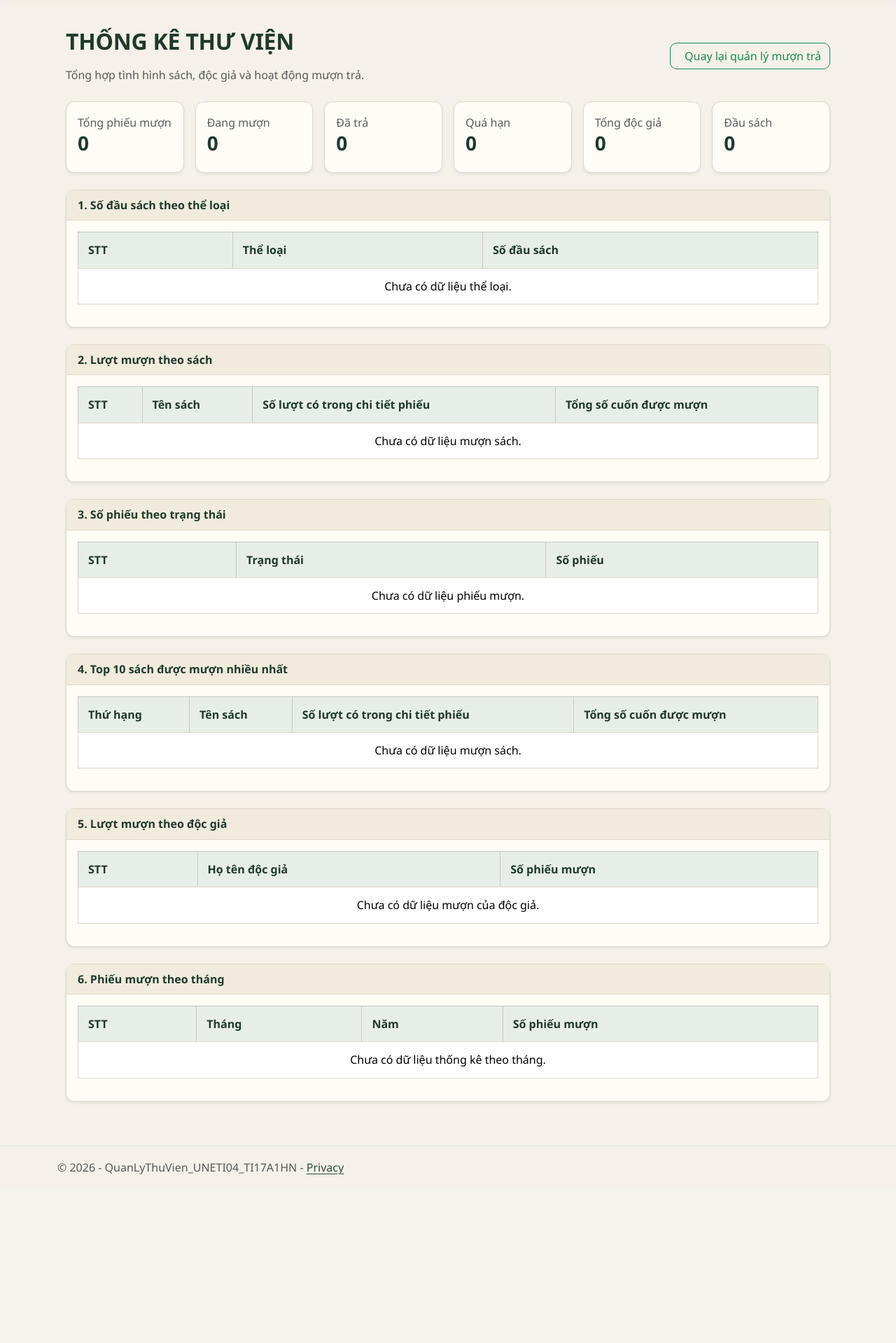
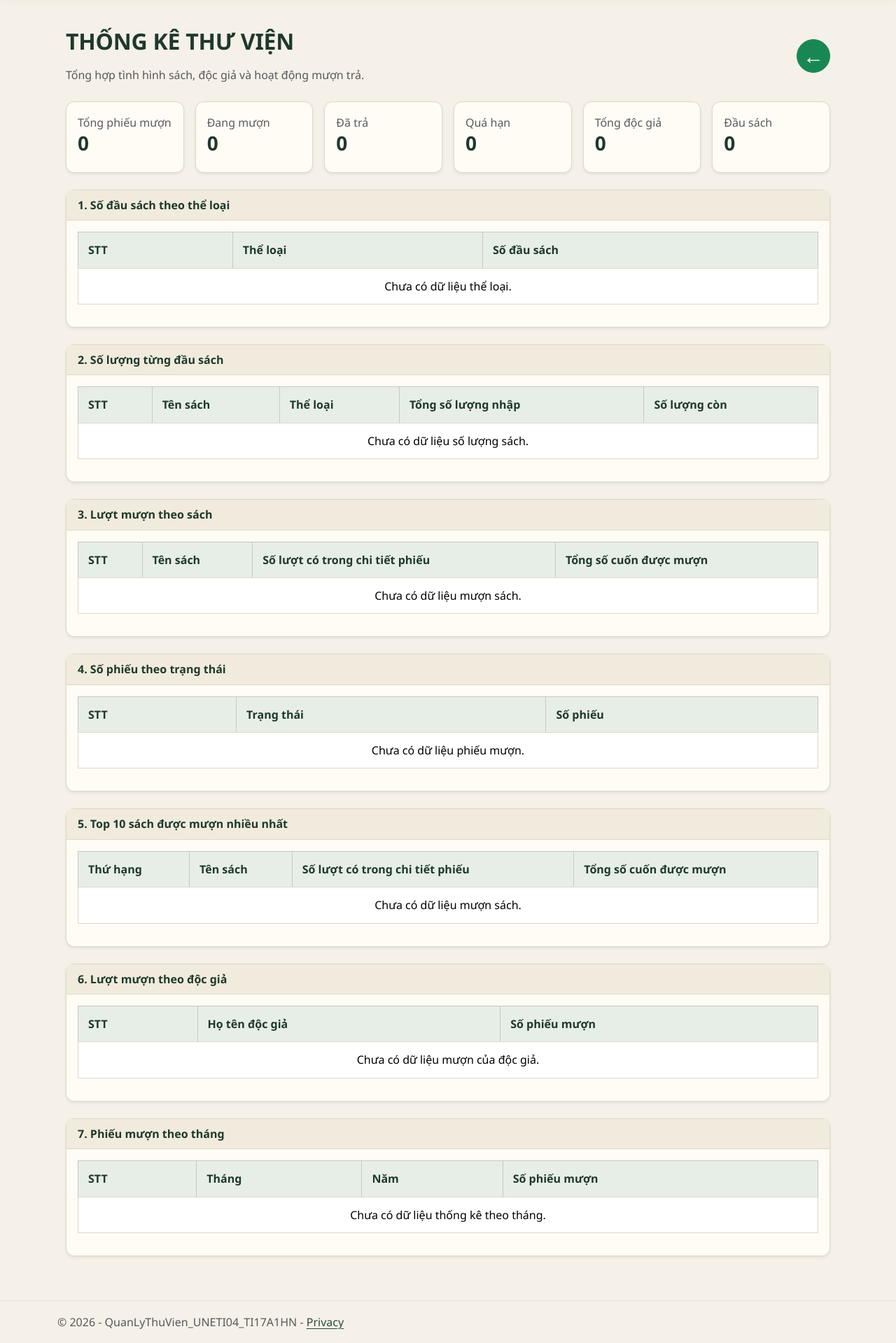
Before and after one commit to LgwMjnh/QuanLyThuVien_UNETI04_TI17A1HN, an ASP.NET Core app: page /ThongKe in a window 1280 px wide. Shown: the part 60-1979 px from the top of the page at 70% size. Before the commit the page ends 1738 px from the top, so only its background shows below. Run offline with ASP.NET Core 8, Linux system fonts and the light colour scheme; style sheets or scripts are compiled from the project's sources.

Commit message:
[NCH]-hop_nhat code

```diff
--- a/Controllers/ThongKeController.cs
+++ b/Controllers/ThongKeController.cs
@@ -51,13 +51,32 @@ namespace QuanLyThuVien_UNETI04_TI17A1HN.Controllers
                 .Select(t => new SachTheoTheLoaiThongKe
                 {
                     TenTheLoai = t.TenTheLoai,
+
                     SoDauSach = _context.Sachs.Count(
                         s => s.MaTheLoai == t.MaTheLoai)
                 })
                 .OrderByDescending(x => x.SoDauSach)
                 .ToListAsync();
 
-            // Báo cáo 2: Lượt mượn theo sách
+            // Báo cáo 2: Số lượng của từng đầu sách
+            model.SoLuongTungSach = await _context.Sachs
+                .AsNoTracking()
+                .Join(
+                    _context.TheLoais.AsNoTracking(),
+                    s => s.MaTheLoai,
+                    t => t.MaTheLoai,
+                    (s, t) => new SoLuongTungSachThongKe
+                    {
+                        TenSach = s.TenSach,
+                        TenTheLoai = t.TenTheLoai,
+                        SoLuong = s.SoLuong,
+                        SoLuongCon = s.SoLuongCon
+                    })
+                .OrderBy(x => x.TenTheLoai)
+                .ThenBy(x => x.TenSach)
+                .ToListAsync();
+
+            // Báo cáo 3: Lượt mượn theo sách
             var thongKeSach = await _context.ChiTietPhieuMuons
                 .AsNoTracking()
                 .GroupBy(ct => ct.MaSach)
@@ -82,7 +101,7 @@ namespace QuanLyThuVien_UNETI04_TI17A1HN.Controllers
 
             model.LuotMuonTheoSach = thongKeSach;
 
-            // Báo cáo 3: Số phiếu theo trạng thái
+            // Báo cáo 4: Số phiếu theo trạng thái
             model.PhieuTheoTrangThai = await _context.PhieuMuons
                 .AsNoTracking()
                 .GroupBy(p => p.TrangThai)
@@ -94,17 +113,17 @@ namespace QuanLyThuVien_UNETI04_TI17A1HN.Controllers
                 .OrderByDescending(x => x.SoPhieu)
                 .ToListAsync();
 
-            // Báo cáo 4: Top 10 sách được mượn nhiều nhất
+            // Báo cáo 5: Top 10 sách được mượn nhiều nhất
             model.TopSachMuonNhieuNhat = thongKeSach
                 .Take(10)
                 .ToList();
 
-            // Giữ thuộc tính dạng chuỗi để tương thích với Module 3.
+            // Giữ thuộc tính dạng chuỗi để tương thích với Module 3
             model.SachMuonNhieuNhat = thongKeSach
                 .Select(x => x.TenSach)
                 .FirstOrDefault() ?? "Chưa có dữ liệu";
 
-            // Báo cáo 5: Số phiếu mượn theo độc giả
+            // Báo cáo 6: Số phiếu mượn theo độc giả
             model.LuotMuonTheoDocGia = await _context.PhieuMuons
                 .AsNoTracking()
                 .GroupBy(p => p.MaDocGia)
@@ -125,7 +144,7 @@ namespace QuanLyThuVien_UNETI04_TI17A1HN.Controllers
                 .OrderByDescending(x => x.SoLuotMuon)
                 .ToListAsync();
 
-            // Báo cáo 6: Số phiếu mượn theo tháng
+            // Báo cáo 7: Số phiếu mượn theo tháng
             model.PhieuMuonTheoThang = await _context.PhieuMuons
                 .AsNoTracking()
                 .GroupBy(p => new
--- a/Views/ThongKe/Index.cshtml
+++ b/Views/ThongKe/Index.cshtml
@@ -16,9 +16,11 @@
 
         <a asp-controller="MuonTra"
            asp-action="Index"
-           class="btn btn-outline-success">
-            <i class="bi bi-arrow-left-circle me-2"></i>
-            Quay lại quản lý mượn trả
+           class="btn btn-success rounded-circle d-inline-flex align-items-center justify-content-center"
+           style="width: 48px; height: 48px; font-size: 30px; font-weight: bold; text-decoration: none; line-height: 1;"
+           title="Quay lại quản lý mượn trả"
+           aria-label="Quay lại quản lý mượn trả">
+            <span aria-hidden="true">←</span>
         </a>
     </div>
 
@@ -119,10 +121,54 @@
         </div>
     </div>
 
-    <!-- 2. LƯỢT MƯỢN THEO SÁCH -->
+    <!-- 2. SỐ LƯỢNG TỪNG ĐẦU SÁCH -->
     <div class="card shadow-sm mb-4">
         <div class="card-header fw-bold">
-            2. Lượt mượn theo sách
+            2. Số lượng từng đầu sách
+        </div>
+        <div class="card-body table-responsive">
+            <table class="table table-bordered table-hover">
+                <thead class="table-light">
+                    <tr>
+                        <th>STT</th>
+                        <th>Tên sách</th>
+                        <th>Thể loại</th>
+                        <th>Tổng số lượng nhập</th>
+                        <th>Số lượng còn</th>
+                    </tr>
+                </thead>
+                <tbody>
+                    @if (Model.SoLuongTungSach == null || Model.SoLuongTungSach.Count == 0)
+                    {
+                        <tr>
+                            <td colspan="5" class="text-center">
+                                Chưa có dữ liệu số lượng sách.
+                            </td>
+                        </tr>
+                    }
+                    else
+                    {
+                        var stt = 0;
+                        foreach (var item in Model.SoLuongTungSach)
+                        {
+                            <tr>
+                                <td>@(++stt)</td>
+                                <td>@item.TenSach</td>
+                                <td>@item.TenTheLoai</td>
+                                <td>@item.SoLuong</td>
+                                <td>@item.SoLuongCon</td>
+                            </tr>
+                        }
+                    }
+                </tbody>
+            </table>
+        </div>
+    </div>
+
+    <!-- 3. LƯỢT MƯỢN THEO SÁCH -->
+    <div class="card shadow-sm mb-4">
+        <div class="card-header fw-bold">
+            3. Lượt mượn theo sách
         </div>
         <div class="card-body table-responsive">
             <table class="table table-bordered table-hover">
@@ -161,10 +207,10 @@
         </div>
     </div>
 
-    <!-- 3. SỐ PHIẾU THEO TRẠNG THÁI -->
+    <!-- 4. SỐ PHIẾU THEO TRẠNG THÁI -->
     <div class="card shadow-sm mb-4">
         <div class="card-header fw-bold">
-            3. Số phiếu theo trạng thái
+            4. Số phiếu theo trạng thái
         </div>
         <div class="card-body table-responsive">
             <table class="table table-bordered table-hover">
@@ -201,10 +247,10 @@
         </div>
     </div>
 
-    <!-- 4. TOP 10 SÁCH ĐƯỢC MƯỢN NHIỀU NHẤT -->
+    <!-- 5. TOP 10 SÁCH ĐƯỢC MƯỢN NHIỀU NHẤT -->
     <div class="card shadow-sm mb-4">
         <div class="card-header fw-bold">
-            4. Top 10 sách được mượn nhiều nhất
+            5. Top 10 sách được mượn nhiều nhất
         </div>
         <div class="card-body table-responsive">
             <table class="table table-bordered table-hover">
@@ -243,10 +289,10 @@
         </div>
     </div>
 
-    <!-- 5. LƯỢT MƯỢN THEO ĐỘC GIẢ -->
+    <!-- 6. LƯỢT MƯỢN THEO ĐỘC GIẢ -->
     <div class="card shadow-sm mb-4">
         <div class="card-header fw-bold">
-            5. Lượt mượn theo độc giả
+            6. Lượt mượn theo độc giả
         </div>
         <div class="card-body table-responsive">
             <table class="table table-bordered table-hover">
@@ -283,10 +329,10 @@
         </div>
     </div>
 
-    <!-- 6. PHIẾU MƯỢN THEO THÁNG -->
+    <!-- 7. PHIẾU MƯỢN THEO THÁNG -->
     <div class="card shadow-sm mb-4">
         <div class="card-header fw-bold">
-            6. Phiếu mượn theo tháng
+            7. Phiếu mượn theo tháng
         </div>
         <div class="card-body table-responsive">
             <table class="table table-bordered table-hover">
```
Also changed, not shown: Models/ThongKeViewModel.cs (+26 -6 lines), Views/MuonTra/Create.cshtml (+7 -5 lines), Views/MuonTra/TraCuuDocGia.cshtml (+7 -5 lines), wwwroot/images/books/book_meta.json (added, +34 -0 lines).
